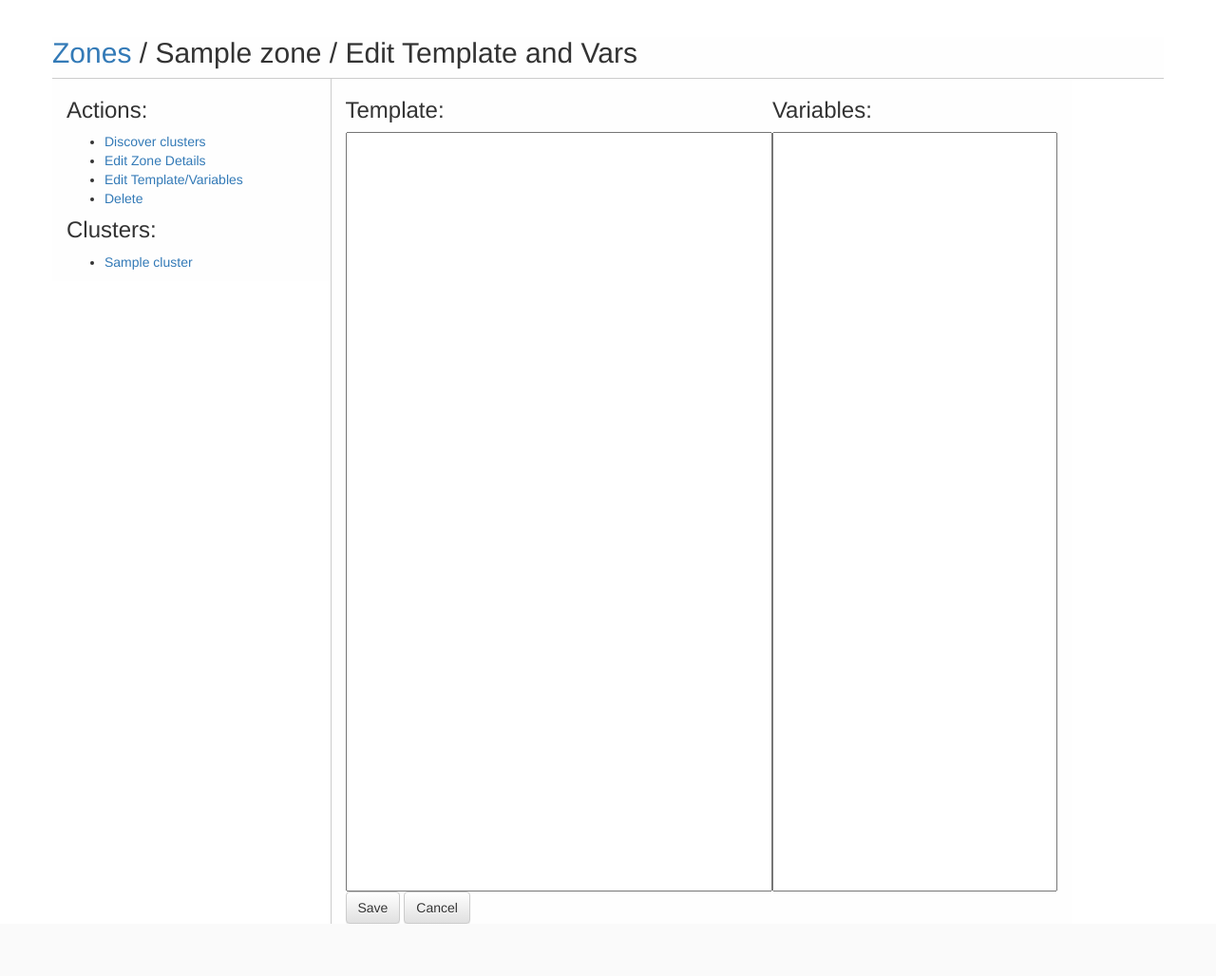
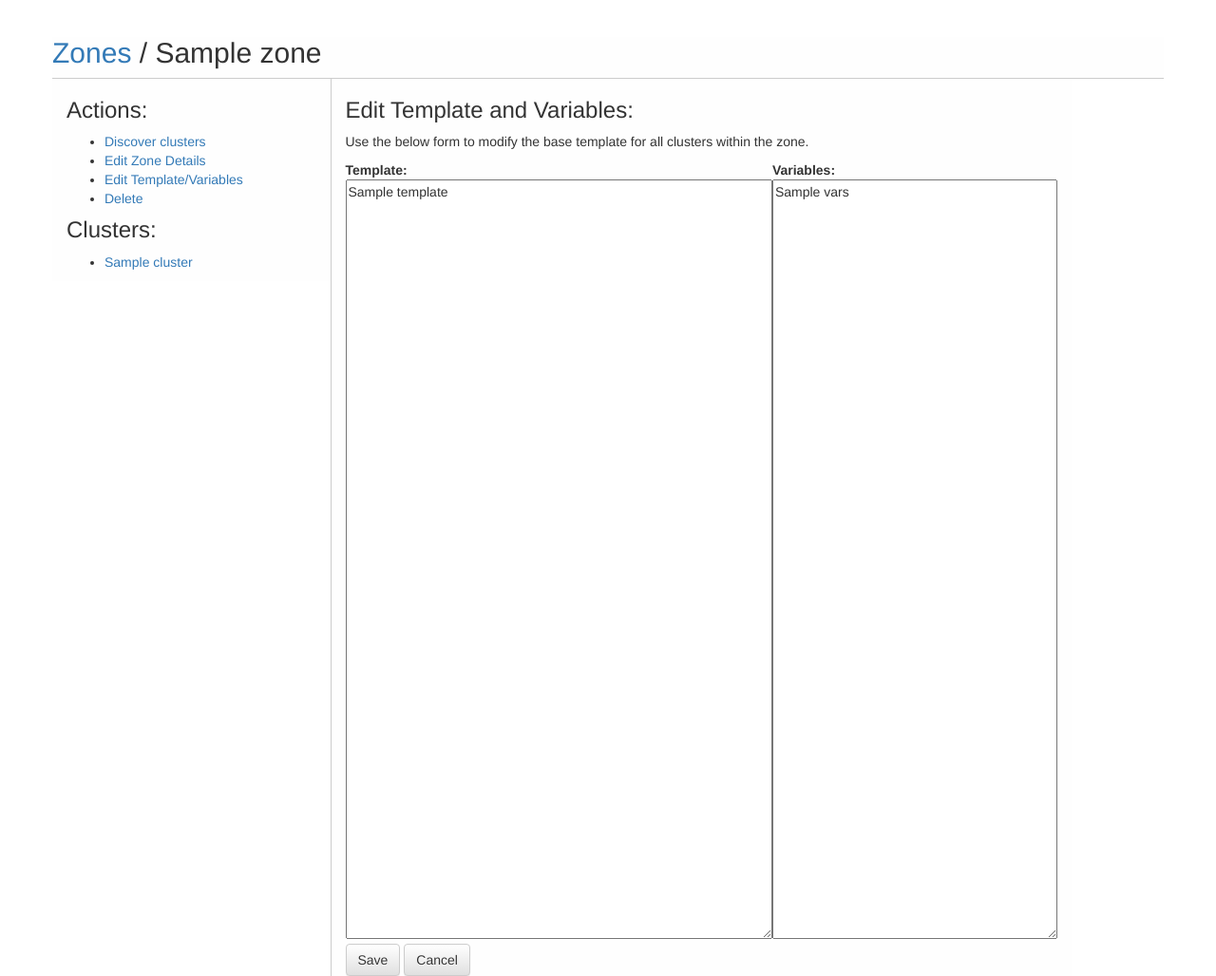
Before and after one commit to blackberry/lifeguard, a Python web app: template app/templates/zone/template.html in a window 1280 px wide. Shown: the part 51-1079 px from the top of the page at 95% size. Before the commit the page ends 1024 px from the top, so only its background shows below. Run offline with Jinja, Linux system fonts and the light colour scheme; the template is opened without the code that fills it: most values are stand-ins (such as "Sample title", 1, 10 or a date in 2020); form fields are guessed from the names that the template uses.

Commit message:
refacoring layout against views and templates complete

```diff
--- a/app/templates/cluster/edit_template.html
+++ b/app/templates/cluster/edit_template.html
@@ -16,7 +16,6 @@
             <tr>
                 <td width="60%">
                     <strong>Template:</strong>
-
                     <div>
                         <textarea name="template" class="textarea_vars" wrap="off">{{ cluster.template }}</textarea>
                     </div>
@@ -24,7 +23,7 @@
                 <td>
                     <strong>Variables:</strong>
                     <div>
-                        <textarea name="vars" class="textarea_vars">{{ cluster.vars }}</textarea>
+                        <textarea name="vars" class="textarea_vars" wrap="off">{{ cluster.vars }}</textarea>
                     </div>
                 </td>
             </tr>
--- a/app/templates/cluster/view.html
+++ b/app/templates/cluster/view.html
@@ -9,9 +9,8 @@
     <ul>
         <li><a href="{{ url_for('cluster_bp.edit_template', zone_number=cluster.zone.number, cluster_id=cluster.id) }}">Edit Template/Variables</a></li>
         <li><a href="{{ url_for('vpool_bp.assign_to_pool', zone_number=cluster.zone.number, cluster_id=cluster.id) }}">Assign VMs to Pools</a></li>
-        <li><a href="{{ url_for('vpool_bp.list', zone_number=cluster.zone.number, cluster_id=cluster.id) }}">virtual server pools</a></li>
     </ul>
-    <h3>Virtual Pools</h3>
+    <h3>Virtual Pools:</h3>
     <ul>
         {% for pool in cluster.get_pools() %}
             <li><a href="{{ url_for('vpool_bp.view_pool', pool_id=pool.id) }}">{{ pool.name }}</a></li>
--- a/app/templates/zone/delete.html
+++ b/app/templates/zone/delete.html
@@ -1,6 +1,6 @@
 {% extends "zone/view.html" %}
 {% block page_title %}
-    <a href="{{ url_for('zone_bp.list') }}">Zones</a> /  {{ zone.name }} / Confirm Delete
+    {{ super() }}
 {% endblock %}
 
 {% block menu %}
@@ -8,13 +8,13 @@
 {% endblock %}
 
 {% block container %}
+    <h3>Confirm Delete:</h3>
     <form
             method="POST"
             action="{{ url_for('zone_bp.delete', zone_number=zone.number) }}"
             role="form">
         {{ form.csrf_token }}
-        <h3>Please confirm...</h3>
-        <p>Are you sure you want to permanently delete the zone: {{ zone.name }}?</p>
+        <p>Are you sure you want to permanently delete zone {{ zone.name }}?</p>
         <p><input type="submit" name="action" value="Cancel"> <input type="submit" name="action" value="Confirm"></p>
     </form>
 {% endblock %}
--- a/app/templates/zone/discover.html
+++ b/app/templates/zone/discover.html
@@ -1,6 +1,6 @@
 {% extends "zone/view.html" %}
 {% block page_title %}
-    <a href="{{ url_for('zone_bp.list') }}">Zones</a> / {{ zone.name }} / Discover
+    {{ super() }}
 {% endblock %}
 
 {% block menu %}
@@ -8,8 +8,9 @@
 {% endblock %}
 
 {% block container %}
+    <h3>Discover Clusters in Zone:</h3>
     {% if one_clusters|length > 0 %}
-        <h4>There are {{one_clusters|length}} ONE clusters(s) in {{ zone.name }}</h4>
+        <p>There are {{one_clusters|length}} ONE clusters(s) in {{ zone.name }}</p>
         {% for one_cluster in one_clusters %}
             <p>{{ one_cluster.name }} (ID={{ one_cluster.id }})</p>
         {% endfor %}
--- a/app/templates/zone/edit.html
+++ b/app/templates/zone/edit.html
@@ -1,7 +1,7 @@
 {% extends "zone/view.html" %}
 
 {% block page_title %}
-    <a href="{{ url_for('zone_bp.list') }}">Zones</a> / {{ zone.name }} / Edit
+    {{ super() }}
 {% endblock %}
 
 {% block menu %}
@@ -9,7 +9,7 @@
 {% endblock %}
 
 {% block container %}
-    <h4>Editing Existing Zone: {{ zone.name }}</h4>
+    <h3>Editing Existing Zone: {{ zone.name }}</h3>
     <br />
     <p>Use the following form to update an existing zone details.  </p>
     <br />
--- a/app/templates/zone/template.html
+++ b/app/templates/zone/template.html
@@ -1,14 +1,13 @@
 {% extends 'zone/view.html' %}
-
 {% block page_title %}
-    <a href="{{ url_for('zone_bp.list') }}">Zones</a> /  {{ zone.name }} / Edit Template and Vars
+    {{ super() }}
 {% endblock %}
-
 {% block menu %}
     {{ super() }}
 {% endblock %}
-
 {% block container %}
+    <h3>Edit Template and Variables:</h3>
+    <p>Use the below form to modify the base template for all clusters within the zone.</p>
     <div class="top-pad">
         <form
                 method="POST"
@@ -18,12 +17,18 @@
             <table width="100%">
                 <tr>
                     <td width="60%">
-                        <h3>Template:</h3>
-                        <div>{{ form.template(class_='textarea_vars') }}</div>
+                        <strong>Template:</strong>
+
+                        <div>
+                            <textarea name="template" class="textarea_vars" wrap="off">{{ zone.template }}</textarea>
+                        </div>
                     </td>
                     <td>
-                        <h3>Variables:</h3>
-                        <div>{{ form.vars(class_='textarea_vars') }}</div>
+                        <strong>Variables:</strong>
+
+                        <div>
+                            <textarea name="vars" class="textarea_vars" wrap="off">{{ zone.vars }}</textarea>
+                        </div>
                     </td>
                 </tr>
             </table>
--- a/app/views/zone/__init__.py
+++ b/app/views/zone/__init__.py
@@ -68,9 +68,6 @@ def discover(zone_number):
       db.session.commit()
       flash('Newly discovered ONE cluster: {} (ID={}) in zone {}'
             .format(one_cluster.id, one_cluster.name, zone.name), category='success')
-    else:
-      flash('Previously discovered: {} (ID={}) in zone {}'
-            .format(one_cluster.id, one_cluster.name, zone.name))
   return render_template('zone/discover.html', zone=zone, one_clusters=one_clusters)
 
 
@@ -86,7 +83,8 @@ def edit_template(zone_number):
     elif request.form['action'] == "save":
       if form.validate():
         try:
-          form.populate_obj(zone)
+          zone.template = request.form['template']
+          zone.vars = request.form['vars']
           db.session.add(zone)
           db.session.commit()
           flash('Successfully saved template for {}.'.format(zone.name), 'success')
```
Also changed, not shown: app/views/cluster/__init__.py (+11 -11 lines).
